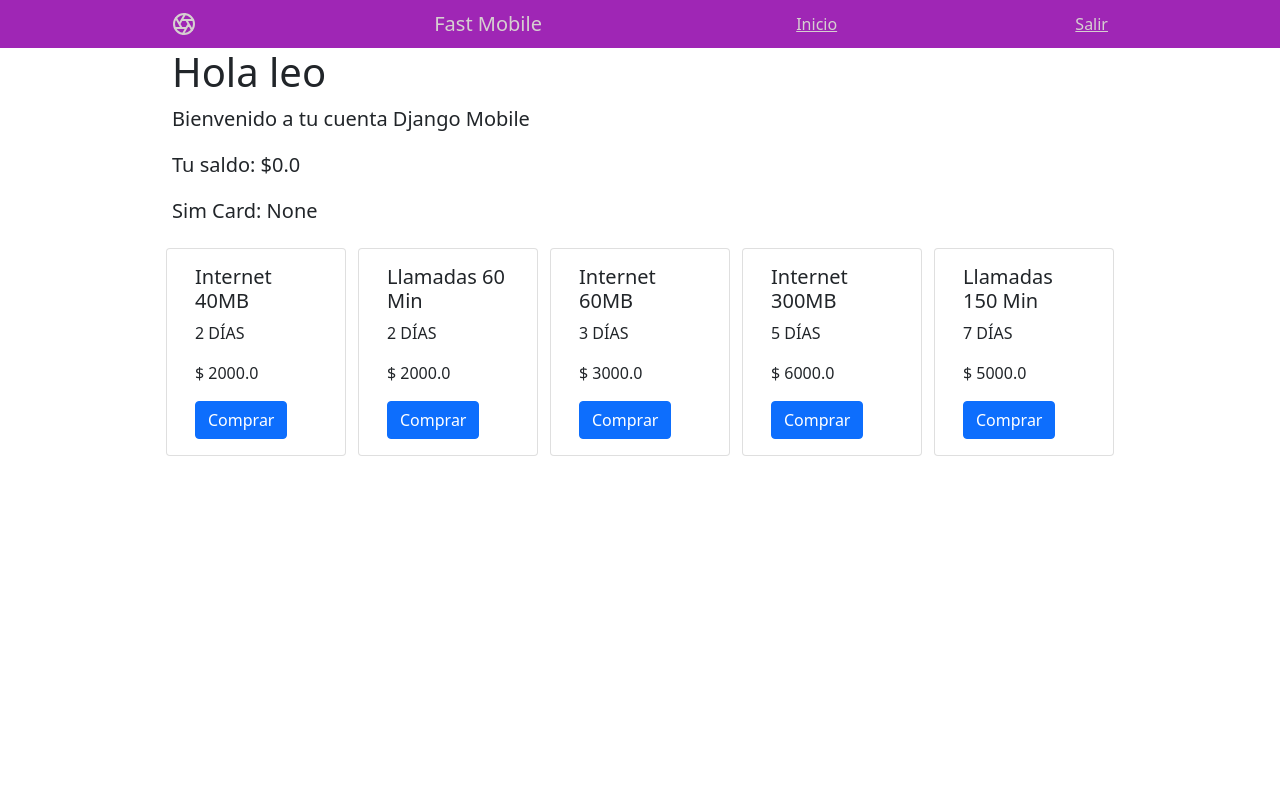
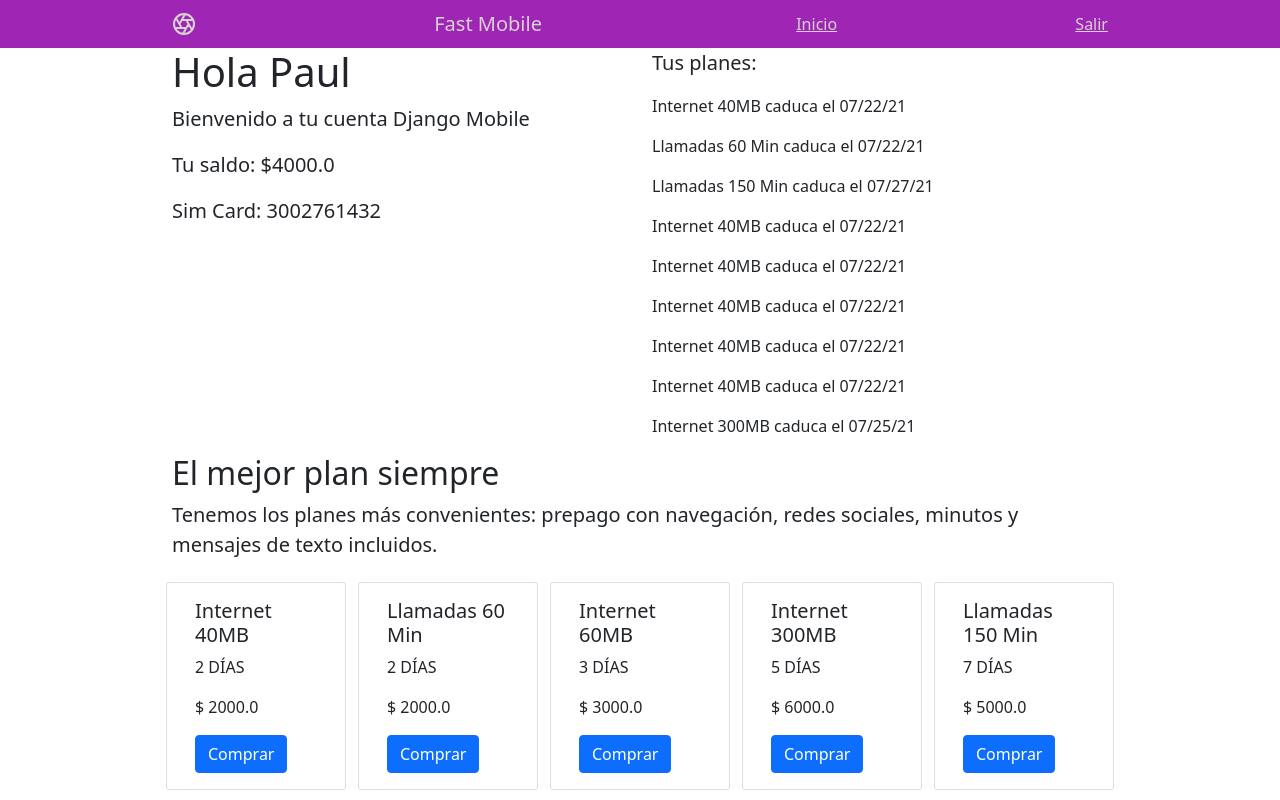
Before and after one commit to leomartinez2020/django-fast-mobile, a Django app: page / in a window 1280 px wide. Run offline with Django 3.2, Linux system fonts and the light colour scheme; a user stored in the database is signed in; data comes from the database, SQL or seed files in the repository.

Commit message:
Add functionality

```diff
--- a/houserent/settings.py
+++ b/houserent/settings.py
@@ -25,7 +25,7 @@
 # SECURITY WARNING: don't run with debug turned on in production!
 DEBUG = True
 
-ALLOWED_HOSTS = []
+ALLOWED_HOSTS = [os.environ.get('MYIP')]
 
 
 # Application definition
@@ -105,7 +105,7 @@
 # Internationalization
 # https://docs.djangoproject.com/en/3.2/topics/i18n/
 
-LANGUAGE_CODE = 'en-us'
+LANGUAGE_CODE = 'es'
 
 TIME_ZONE = 'UTC'
 
--- a/payment/models.py
+++ b/payment/models.py
@@ -1,9 +1,12 @@
+from datetime import timedelta
+
 from django.db import models
 from django.contrib.auth.models import AbstractUser
 
 class Cliente(AbstractUser):
     saldo = models.FloatField(default=0)
     sim_card = models.CharField(max_length=30, blank=True, null=True)
+    planes = models.JSONField(null=True)
 
     def __str__(self):
         return self.username
@@ -13,7 +16,20 @@
     duracion = models.IntegerField()
     fecha = models.DateTimeField(auto_now_add=True)
     nombre = models.CharField(max_length=200)
-    cliente = models.ForeignKey(Cliente, on_delete=models.CASCADE, blank=True, null=True)
 
     def __str__(self):
         return self.nombre
+
+    def get_caducidad(self):
+        delta = timedelta(days=self.duracion)
+        fecha_caduca = self.fecha + delta
+        return fecha_caduca.strftime('%x')
+
+    def get_fields(self):
+        return {
+            'costo': self.costo,
+            'duracion': self.duracion,
+            'fecha': self.fecha.strftime('%x'),
+            'nombre': self.nombre,
+            'fecha_caduca': self.get_caducidad()
+        }
--- a/payment/templates/payment/base.html
+++ b/payment/templates/payment/base.html
@@ -77,6 +77,15 @@
   }
 }
 
+      .message {
+        color: red;
+        animation-name: mensaje;
+        animation-duration: 3s;
+      }
+      @keyframes mensaje {
+        from {color: red;}
+        to {color: black;}
+      }
     </style>
 </head>
 <body>
--- a/payment/templates/payment/index.html
+++ b/payment/templates/payment/index.html
@@ -1,25 +1,37 @@
 {% extends 'payment/base.html' %}
 {% block content %}
-  <div class="welcome">
+  <div class="welcome row">
     {% if user.is_authenticated %}
+    <div class="col-sm">
     <h1>Hola {{ user.get_username }}</h1>
     <p class="lead">Bienvenido a tu cuenta Django Mobile</p>
     <p class="lead">Tu saldo: ${{ user.saldo }}</p>
     <p class="lead">Sim Card: {{ user.sim_card }}</p>
-      {% if user.plan_set.all %}
+    </div>
+
+    <div class="col-sm">
+      {% if user.planes %}
+        {% if messages %}
+          {% for message in messages %}
+            <h3 class="message">{{ message }}</h3>
+          {% endfor %}
+        {% endif %}
         <p class="lead">Tus planes:</p>
-        {% for plan in user.plan_set.all %}
-          <p>{{ plan }}</p>
+        {% for plan, valor in user.planes.items %}
+          <p>{{ valor.nombre }} caduca el {{ valor.fecha_caduca }}</p>
         {% endfor %}
       {% endif %}
-    {% else %}
+    </div>
+    {% endif %}
+  </div>
+  <div class="row">
     <h2>El mejor plan siempre</h2>
     <p class="lead">
       Tenemos los planes más convenientes: prepago
       con navegación, redes sociales, minutos y mensajes de texto incluidos.
     </p>
-    {% endif %}
   </div>
+
   <div class="row">
     {% for plan in planes %}
     <div class="card col-sm" style="margin: 6px;">
@@ -40,10 +52,17 @@
                 <p>Escogiste el plan {{ plan.nombre }}</p>
                 <p>Vigencia: {{ plan.duracion }} días</p>
                 <p>Costo: ${{ plan.costo }}</p>
+                {% if plan.costo > user.saldo %}
+                  <p>Saldo insuficiente. Debe recargar para comprar un plan</p>
+                {% endif %}
               </div>
               <div class="modal-footer">
                 <button type="button" class="btn btn-secondary" data-bs-dismiss="modal">Cancelar</button>
-                <a href="{% url 'payment:activar_plan' plan.id %}" type="button" class="btn btn-primary">Activar</a>
+                {% if plan.costo > user.saldo %}
+                  <button type="button" class="btn btn-primary" disabled>Activar</a>
+                {% else %}
+                  <a href="{% url 'payment:activar_plan' plan.id %}" type="button" class="btn btn-primary">Activar</a>
+                {% endif %}
               </div>
             </div>
           </div>
--- a/payment/views.py
+++ b/payment/views.py
@@ -1,10 +1,11 @@
-from django.shortcuts import render, get_object_or_404
+from django.shortcuts import render, get_object_or_404, redirect
 from django.http import HttpResponseRedirect
 from django.urls import reverse
-
-from .utils import actualizar_saldo
+from django.contrib import messages
 
 from .models import Plan, Cliente
+
+from utils import agregar_plan, SaldoInsuficienteError
 
 def index(request):
     planes = Plan.objects.all()
@@ -13,7 +14,15 @@
 def activar_plan(request, plan_id):
     plan = get_object_or_404(Plan, pk=plan_id)
     cliente = get_object_or_404(Cliente, pk=int(request.user.id))
-    print(request.user)
-    actualizar_saldo(cliente, plan)
+    #print(request.user)
+    try:
+        agregar_plan(cliente, plan)
+        messages.success(request, 'Tu plan se actualizó con éxito!')
+    except SaldoInsuficienteError:
+        print('oops')
+        messages.error(request, 'Lo sentimos. Saldo insuficiente')
     #return HttpResponse(f'{request.user.id} - {plan.nombre}')
-    return HttpResponseRedirect(reverse('payment:index'))
+    #return HttpResponseRedirect(reverse('payment:index'))
+    finally:
+        print('aqui finally')
+        return redirect('payment:index')
--- a/requirements.txt
+++ /dev/null
@@ -1,2 +0,0 @@
-Django==3.2.5
-django-crispy-forms==1.12.0
```
Also changed, not shown: populate_db.py (+6 -3 lines), utils.py (added, +16 -0 lines), db.sqlite3, payment/migrations/0001_initial.py, payment/urls.py (line endings or trailing spaces), 2 other files.
